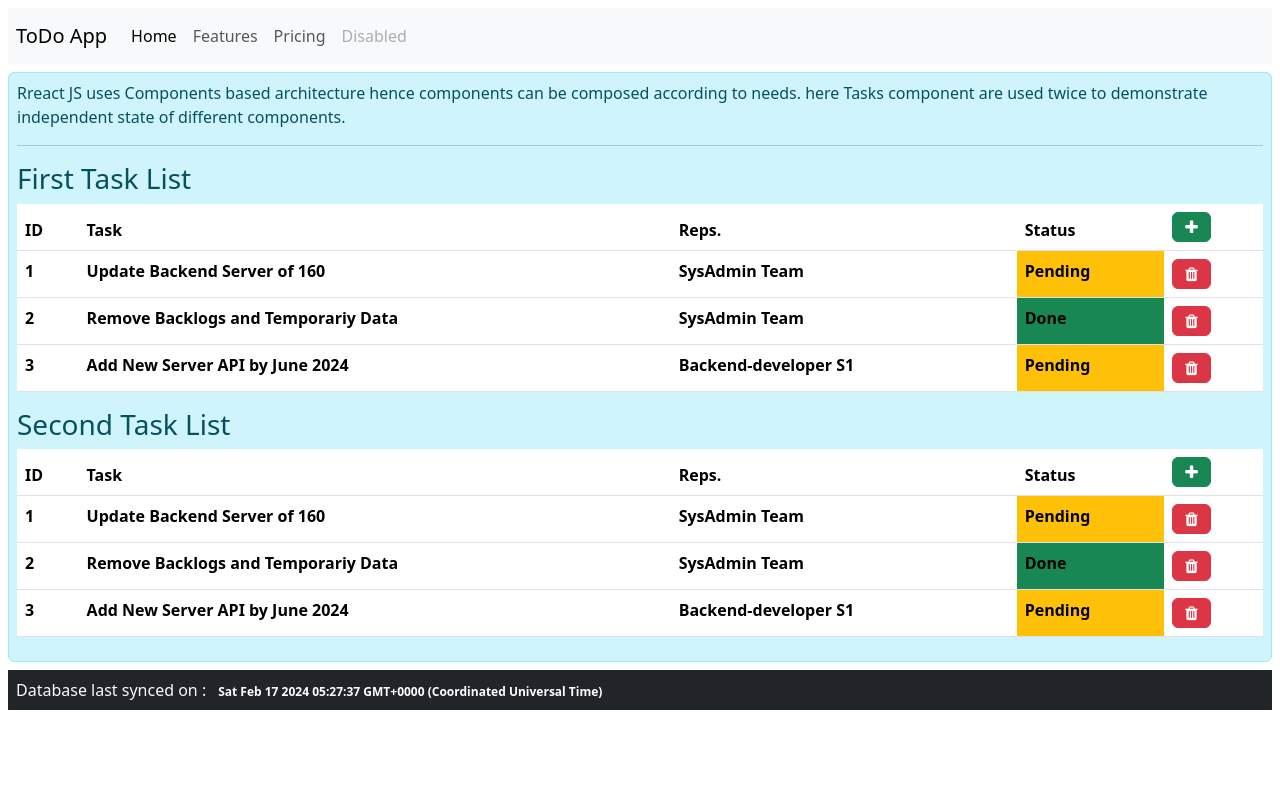
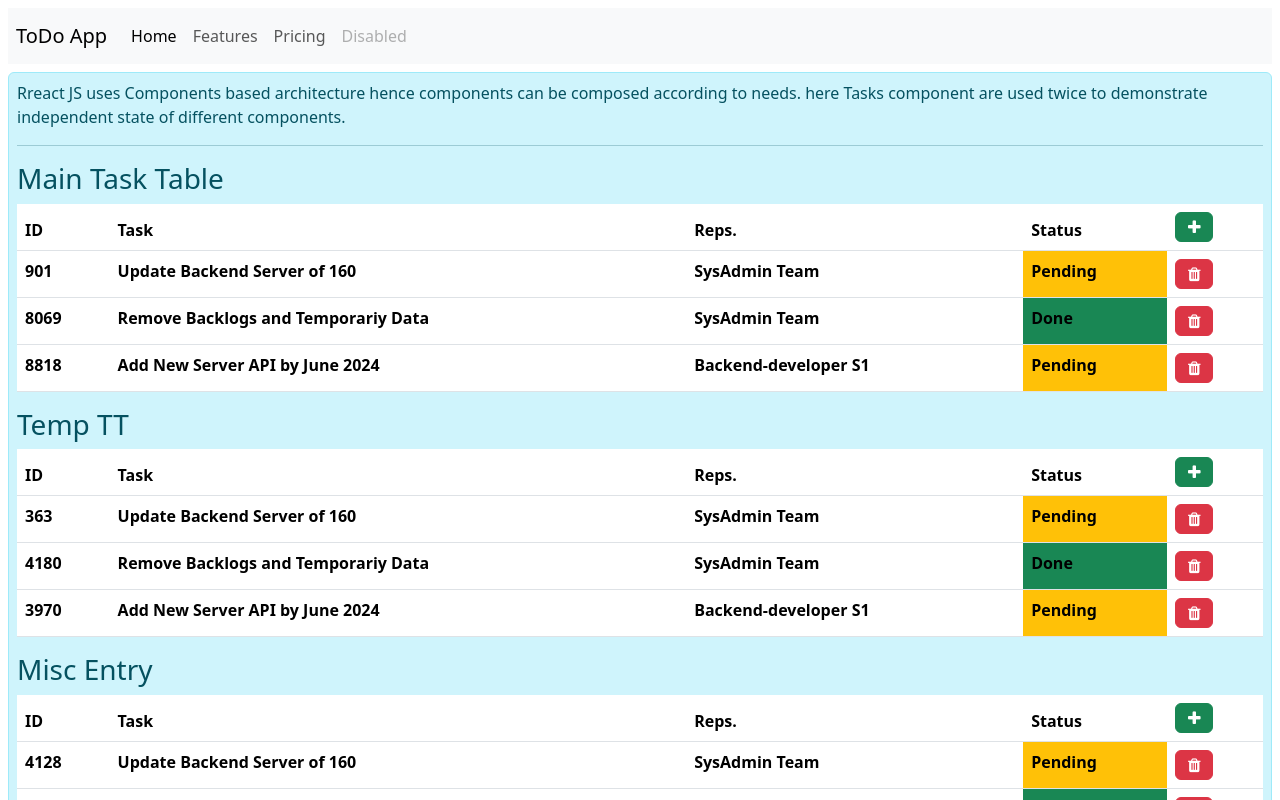
Before and after one commit to AlamSirji/Projects, a React (Create React App) app in the folder reactapp/: page / in a window 1280 px wide. Shown: the top 800 px of the page. Built offline with nearby package versions, Linux system fonts and the light colour scheme.

Commit message:
passing values as props.value

```diff
--- a/reactapp/src/components/App.jsx
+++ b/reactapp/src/components/App.jsx
@@ -6,7 +6,25 @@ import "font-awesome/css/font-awesome.css";
 export default class App extends Component {
   details = {
     name: "ToDo App",
+    taskList: [
+      {
+        id: this.getRandomId(),
+        category: "Main Task Table",
+      },
+      {
+        id: this.getRandomId(),
+        category: "Temp TT",
+      },
+      {
+        id: this.getRandomId(),
+        category: "Misc Entry",
+      },
+    ],
   };
+
+  getRandomId() {
+    return Math.floor(Math.random() * 10000);
+  }
 
   render() {
     return (
@@ -50,10 +68,9 @@ export default class App extends Component {
           composed according to needs. here Tasks component are used twice to
           demonstrate independent state of different components.
           <hr />
-          <h3>First Task List</h3>
-          <Tasks />
-          <h3>Second Task List</h3>
-          <Tasks />
+          {this.details.taskList.map((item) => (
+            <Tasks key={item.id} value={item.category} />
+          ))}
         </main>
         <footer className="bg-dark text-light m-2 p-2">
           Database last synced on : <span className="badge">{Date()}</span>
--- a/reactapp/src/components/Tasks.jsx
+++ b/reactapp/src/components/Tasks.jsx
@@ -4,6 +4,7 @@ export default class Tasks extends Component {
   render() {
     return (
       <React.Fragment>
+        <h3>{this.props.value}</h3>
         <table className="table">
           <thead>
             <tr>
@@ -46,21 +47,25 @@ export default class Tasks extends Component {
     );
   }
 
+  getRandomId() {
+    return Math.floor(Math.random() * 10000);
+  }
+
   taskList = [
     {
-      id: 1,
+      id: this.getRandomId(),
       task: "Update Backend Server of 160",
       reps: "SysAdmin Team",
       status: "Pending",
     },
     {
-      id: 2,
+      id: this.getRandomId(),
       task: "Remove Backlogs and Temporariy Data",
       reps: "SysAdmin Team",
       status: "Done",
     },
     {
-      id: 3,
+      id: this.getRandomId(),
       task: "Add New Server API by June 2024",
       reps: "Backend-developer S1",
       status: "Pending",
@@ -80,7 +85,7 @@ export default class Tasks extends Component {
   addTask = () => {
     this.setState({
       taskList: this.taskList.push({
-        id: Math.floor(Math.random() * 10000),
+        id: this.getRandomId(),
         task: prompt("enter the task", "some random task ..."),
         reps: prompt("reps name : ", "some random reps."),
         status: "Pending",
```
